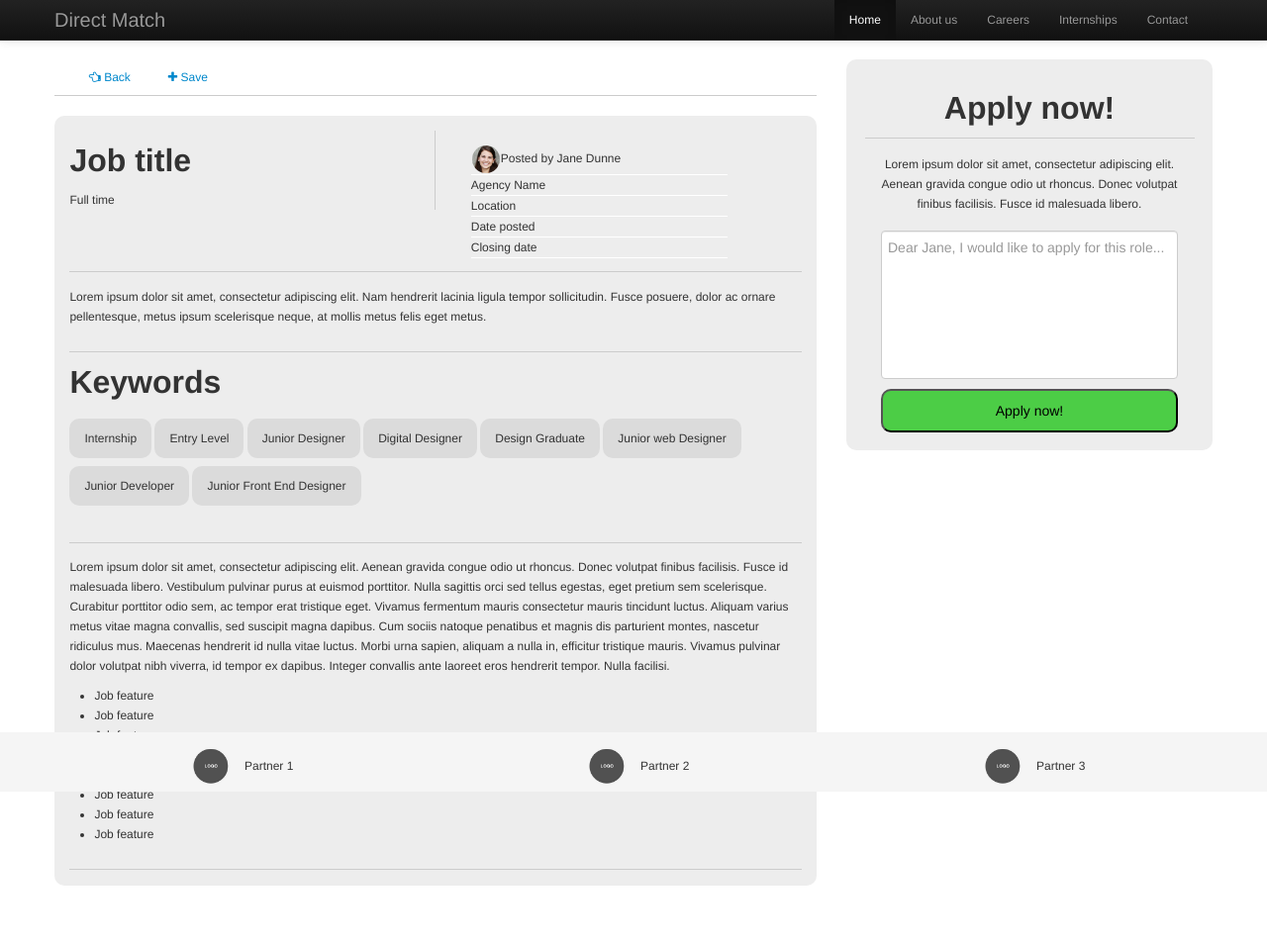
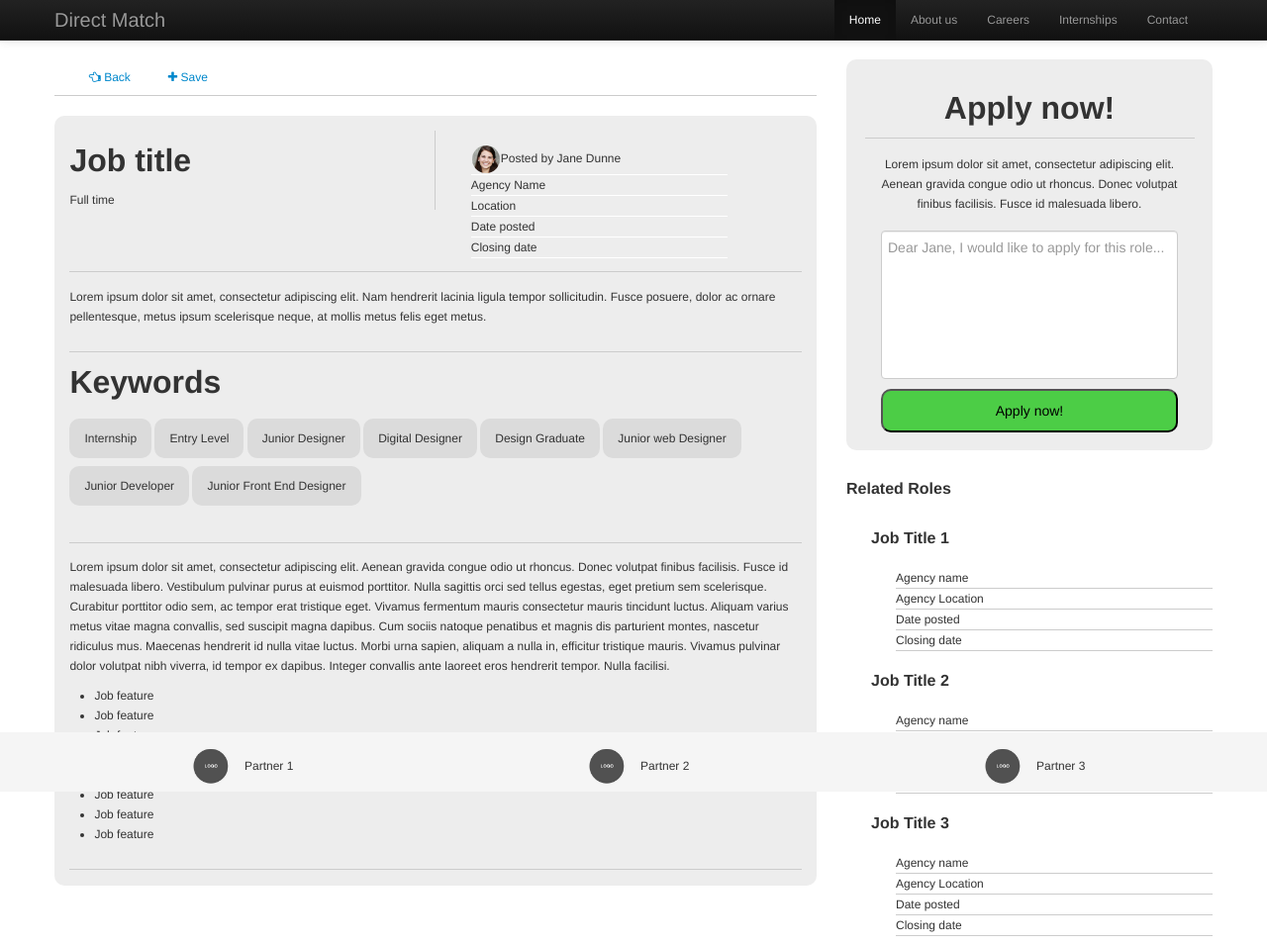
Before and after one commit to jennycunnane2/DMA-DEMO, a plain HTML site: page match_detail.html in a window 1280 px wide. Shown: the whole page at 99% size. Before the commit the page ends 895 px from the top, so only its background shows below. Drawn offline with nearby package versions, Linux system fonts and the light colour scheme.

Commit message:
Added related roles to sidebar

```diff
--- a/match_detail.html
+++ b/match_detail.html
@@ -170,6 +170,48 @@
 
   </article>
 
+    <article class="related-roles">
+
+      <h1>Related Roles</h1>
+      <ul class="related-role-entry">
+
+         <li> <h1> Job Title 1</h1> </li>
+
+          <ul class="related-role-table">
+                            <li>Agency name</li>
+                            <li>Agency Location</li>
+                            <li>Date posted</li>
+                            <li> Closing date</li>
+                      </ul>
+       </ul>
+
+        <ul class="related-role-entry">
+
+         <li> <h1> Job Title 2</h1> </li>
+
+          <ul class="related-role-table">
+                            <li>Agency name</li>
+                            <li>Agency Location</li>
+                            <li>Date posted</li>
+                            <li> Closing date</li>
+                      </ul>
+       </ul>
+
+        <ul class="related-role-entry">
+
+         <li> <h1> Job Title 3</h1> </li>
+
+          <ul class="related-role-table">
+                            <li>Agency name</li>
+                            <li>Agency Location</li>
+                            <li>Date posted</li>
+                            <li> Closing date</li>
+                      </ul>
+       </ul>
+
+  </article>
+
+
 
 </div>
 </div>   <!-- close col right-->
```
Also changed, not shown: css/bootstrap.css.
